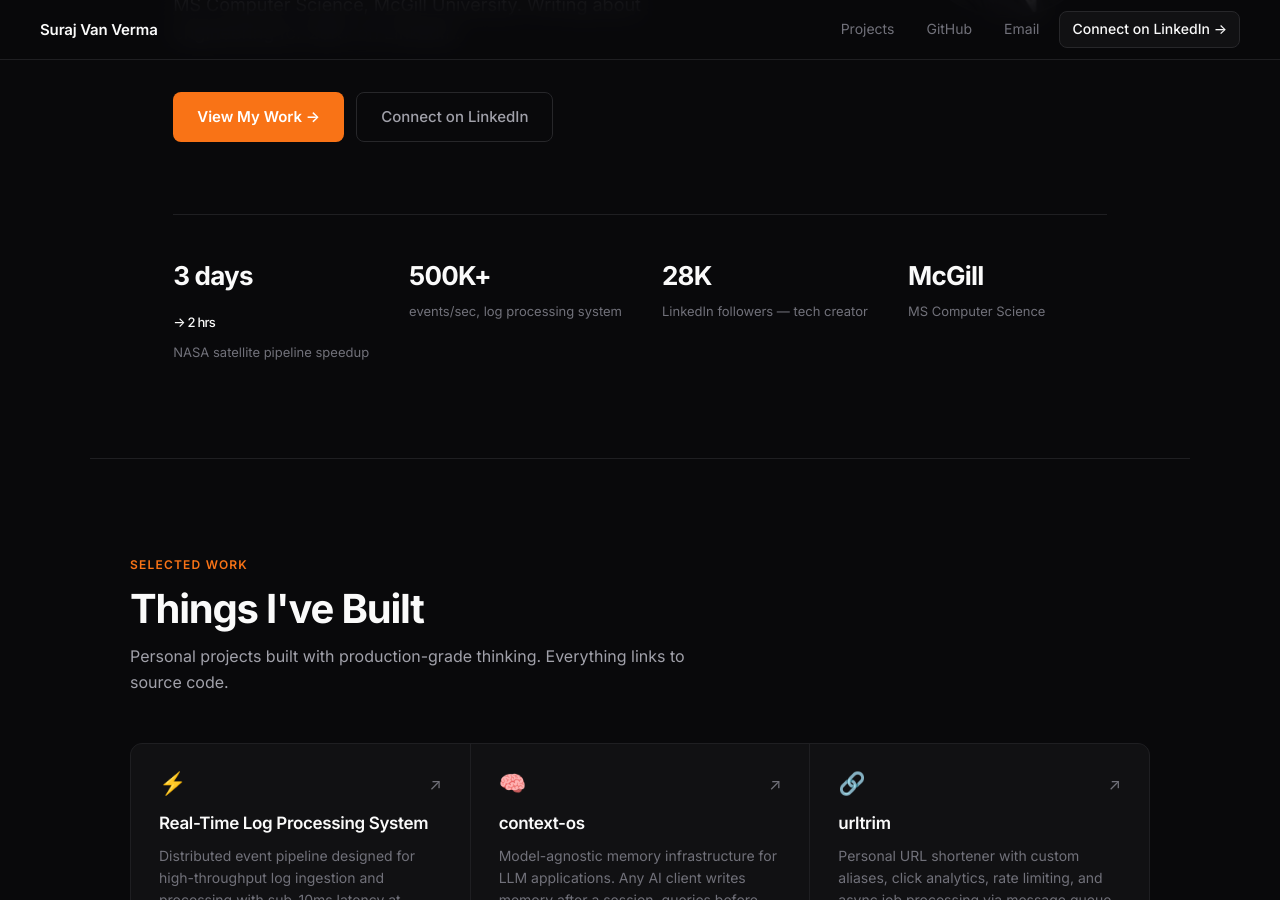
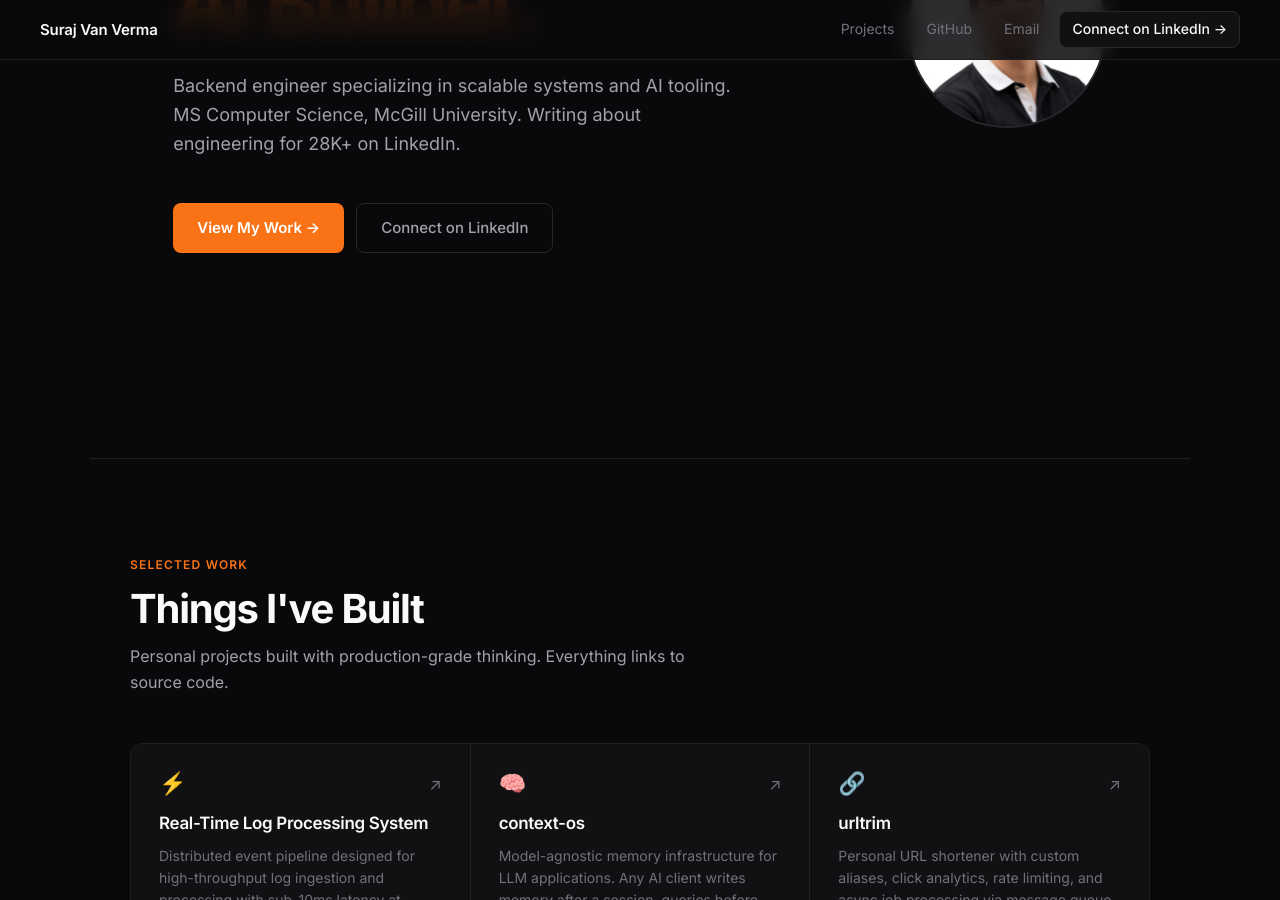
Before and after one commit to bythebug/bythebug.github.io, a Jekyll site: the page index.html, which Jekyll copies as it is, in a window 1280 px wide and 900 px high, scrolled down 442 px. Built offline with Jekyll 4.4.1, drawn with Linux system fonts in a browser that asks for light colours.

Commit message:
remove hero stats bar

```diff
--- a/index.html
+++ b/index.html
@@ -84,24 +84,6 @@
         <img src="/assets/photo.jpg" alt="Suraj Van Verma" class="hero-photo">
       </div>
 
-      <div class="hero-stats">
-        <div class="stat-item">
-          <span class="stat-value">3 days<br><small style="font-size:0.5em;font-weight:500">→ 2 hrs</small></span>
-          <span class="stat-label">NASA satellite pipeline speedup</span>
-        </div>
-        <div class="stat-item">
-          <span class="stat-value">500K+</span>
-          <span class="stat-label">events/sec, log processing system</span>
-        </div>
-        <div class="stat-item">
-          <span class="stat-value">28K</span>
-          <span class="stat-label">LinkedIn followers — tech creator</span>
-        </div>
-        <div class="stat-item">
-          <span class="stat-value">McGill</span>
-          <span class="stat-label">MS Computer Science</span>
-        </div>
-      </div>
     </div>
   </section>
 
```
